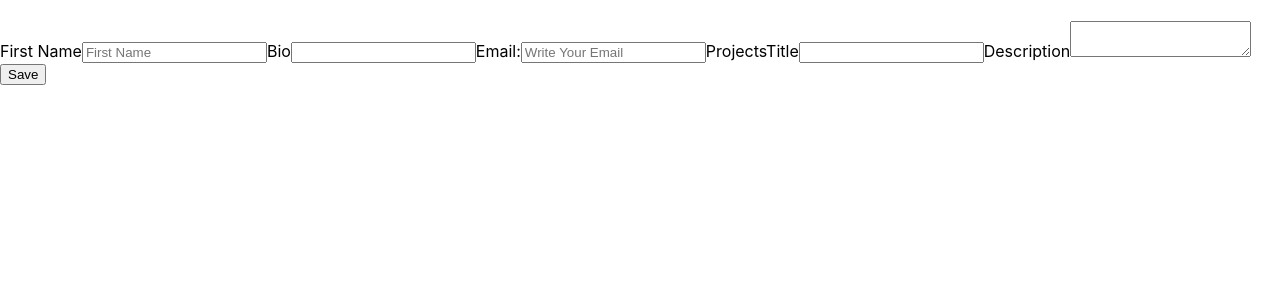
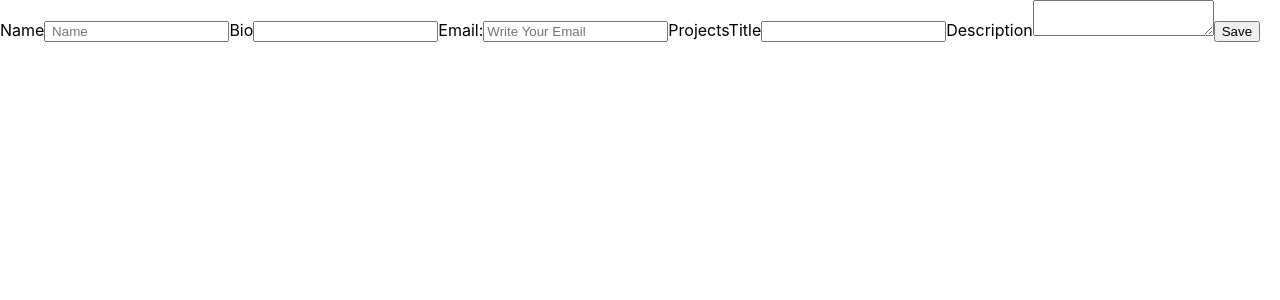
Before and after one commit to hassaan-shafique/firebase-peoples-blog, a React (Create React App) app: page /profile in a window 1280 px wide. Shown: the top 300 px of the page. Built offline with nearby package versions, Linux system fonts and the light colour scheme.

Commit message:
profile data

```diff
--- a/src/component/Profile.js
+++ b/src/component/Profile.js
@@ -1,5 +1,4 @@
-import React, { useState } from 'react'
-const welcome = "Hello";
+import React, { useState } from 'react';
 
 
 
@@ -8,45 +7,71 @@ const Profile = () => {
   const [name, setName] = useState("");
 
     const [bio, setBio] = useState("");
-     const [email, setemail] = useState("");
-      const [title, settitle] = useState("");
+     const [email, setEmail] = useState("");
+      const [title, setTitle] = useState("");
        const [description, setDescription] = useState("");
+
+
+       const handleSubmit = (e)=>{
+        e.preventDefault()
+
+         const profileData = {
+           name,
+           bio,
+           email,
+           title,
+           description,
+         };
+         console.log("ProfileData:", profileData);
+
+
+       }
 
   return (
     <>
       <div className="profile">
-        <h1> {welcome.user} </h1>
 
-        <form>
 
-          <label>First Name</label>
+        <form onSubmit={handleSubmit}>
+          <label> Name</label>
           <input
+            onChange={(e) => setName(e.target.value)}
+            name="name"
             type="text"
-          placeholder='First Name'
+            placeholder=" Name"
             value={name}
           />
 
           <label>Bio</label>
-          <input type='text'
+          <input
+            onChange={(e) => setBio(e.target.value)}
+            name="bio"
+            type="text"
             value={bio}
           />
           <label>Email:</label>
           <input
+            onChange={(e) => setEmail(e.target.value)}
+            name="email"
             type="email"
-           placeholder='Write Your Email'
+            placeholder="Write Your Email"
             value={email}
           />
           <label>Projects</label>
           <label>Title</label>
 
-          <input type='text'
+          <input
+            onChange={(e) => setTitle(e.target.value)}
+            name="title"
+            type="text"
             value={title}
           />
           <label>Description</label>
           <textarea
+            onChange={(e) => setDescription(e.target.value)}
             value={description}
           />
-         <button type='submit'> Save</button>
+          <button type="submit"> Save</button>
         </form>
       </div>
     </>
```
Lines whose indentation alone changed are shown as unchanged.
